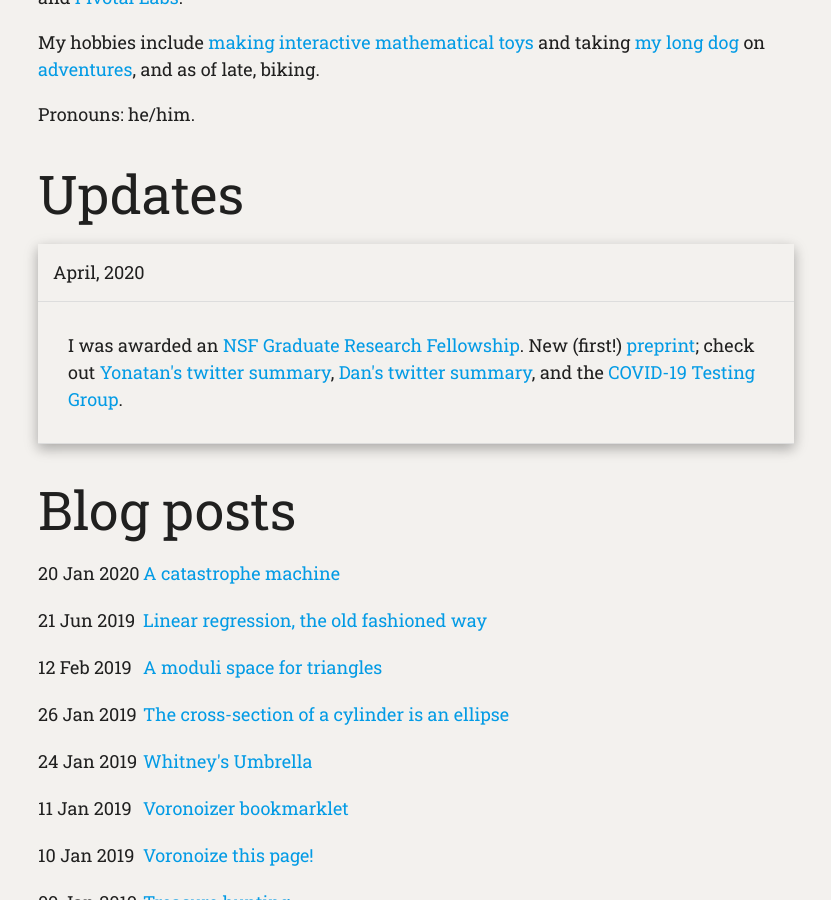
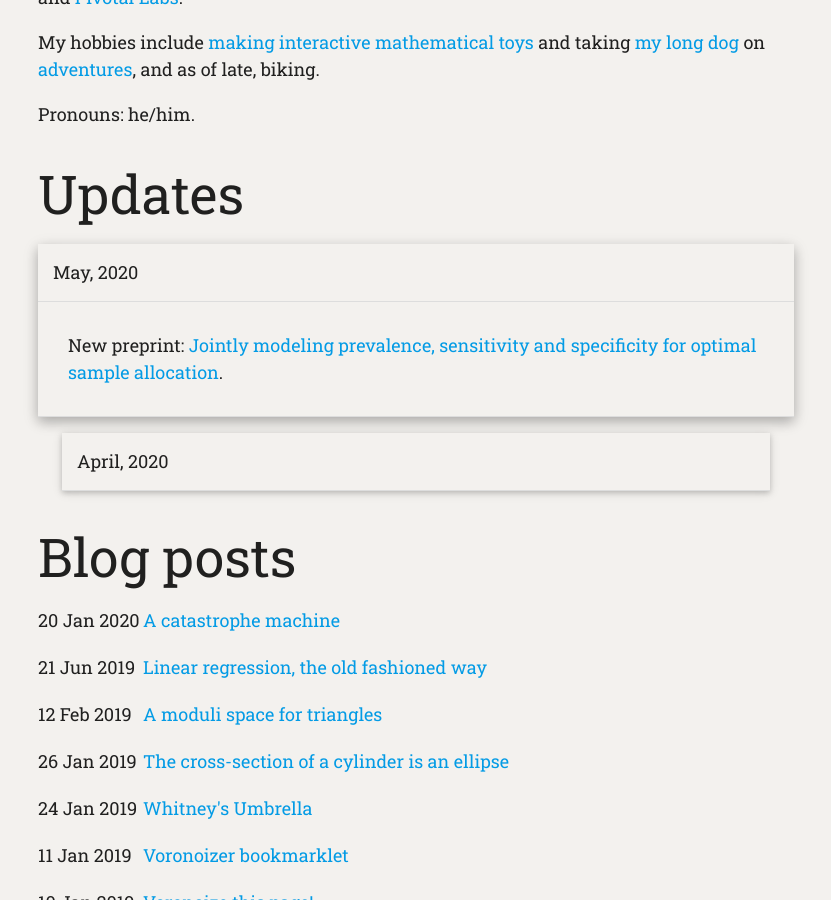
Before and after one commit to samzhang111/samzhang111.github.io, a Jekyll site: the page built from index.html, in a window 1280 px wide and 900 px high, scrolled down 724 px. Shown: the whole window, without its empty margins (224-1055 px from the left). Built offline with Jekyll 4.4.1, drawn with Linux system fonts in a browser that asks for light colours.

Commit message:
preprint

```diff
--- a/index.html
+++ b/index.html
@@ -31,6 +31,16 @@ Pronouns: he/him.
 
     <ul class="collapsible popout">
       <li class="active">
+        <div class="collapsible-header">May, 2020</div>
+        <div class="collapsible-body">
+
+          <ul>
+              New preprint: <a href="https://www.biorxiv.org/content/10.1101/2020.05.23.112649v1">Jointly modeling prevalence, sensitivity and specificity for optimal sample allocation</a>.
+            </span>
+      </li>
+        </div>
+      </li>
+      <li>
         <div class="collapsible-header">April, 2020</div>
         <div class="collapsible-body">
 
```
